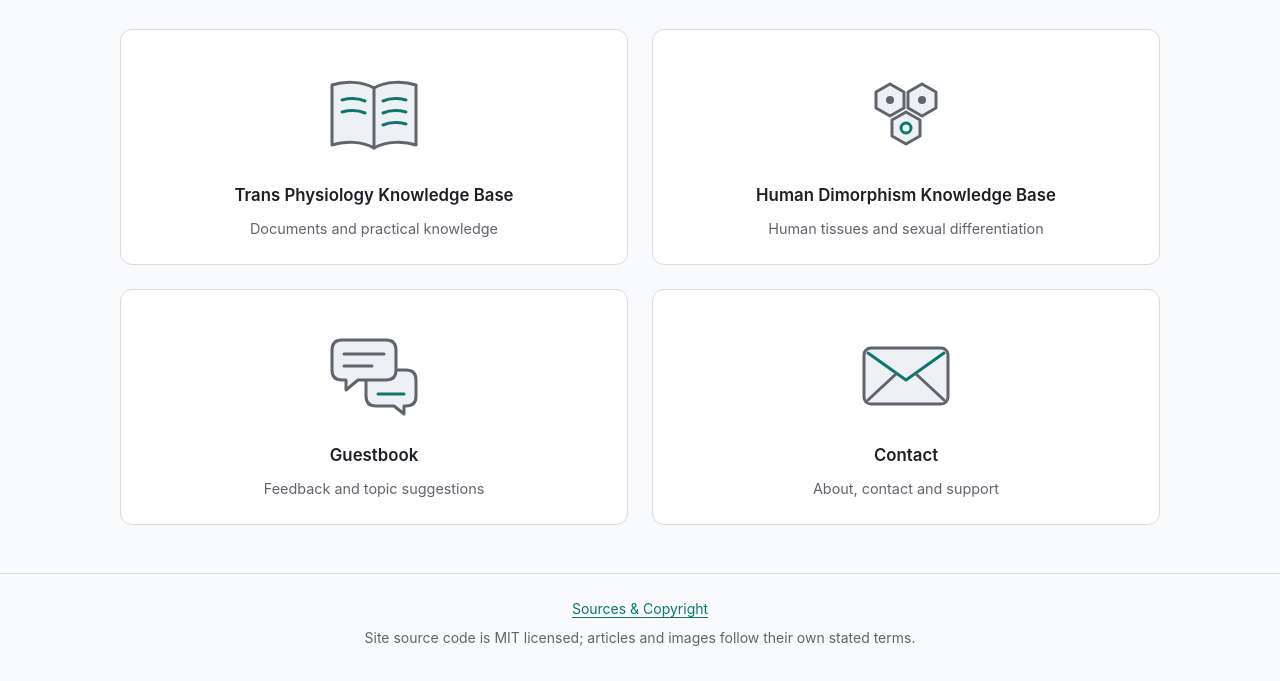
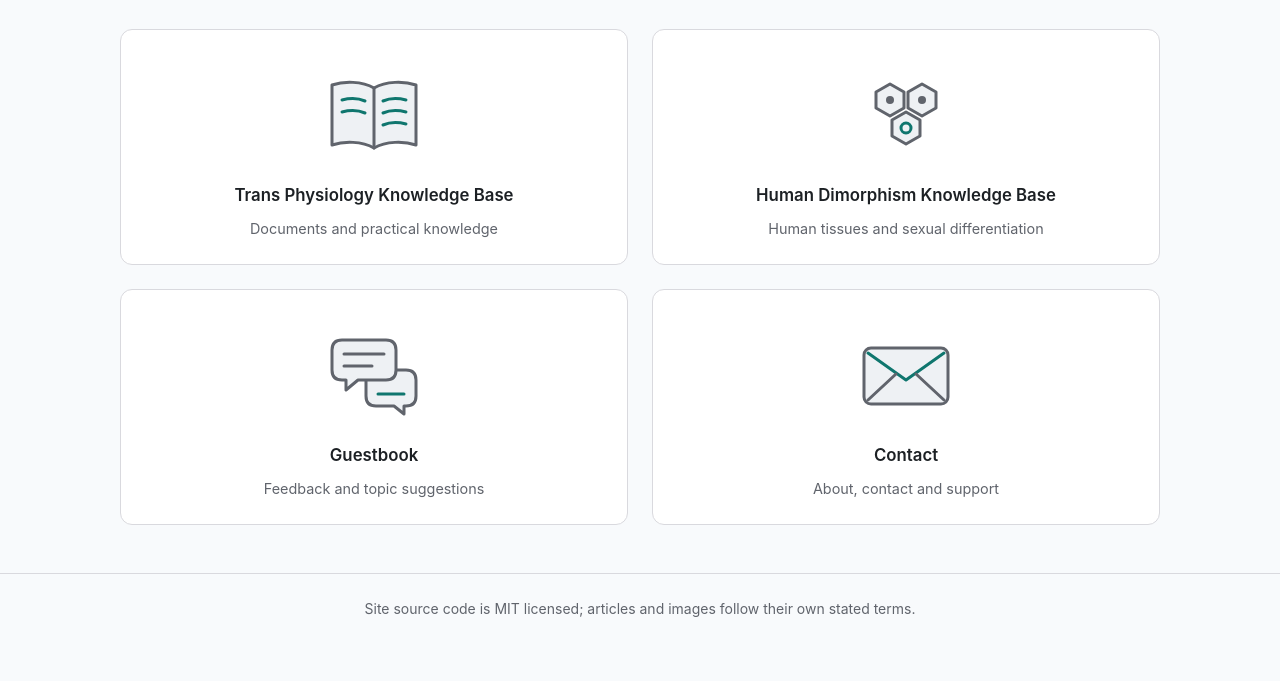
Before and after one commit to HumanDimorphismBridge/TransBioSci, an Astro site: page /TransBioSci/en in a window 1280 px wide. Shown: the part 250-931 px from the top of the page. After the commit the page ends 903 px from the top, so only its background shows below. Built offline with nearby package versions, Linux system fonts and the light colour scheme; Astro itself is replaced by a stand-in of ours.

Commit message:
Temporarily hide sources and copyright pages

```diff
--- a/src/layouts/BaseLayout.astro
+++ b/src/layouts/BaseLayout.astro
@@ -4,7 +4,7 @@ import SiteHeader, { type HeaderStart } from '../components/SiteHeader.astro';
 import Breadcrumbs, { type Crumb } from '../components/Breadcrumbs.astro';
 import { HTML_LANG, LANGS, type Direction, type KnowledgeBase, type Lang } from '../i18n/config';
 import { t } from '../i18n/ui';
-import { asset, routes } from '../lib/routes';
+import { asset } from '../lib/routes';
 
 interface Props {
   lang: Lang;
@@ -49,7 +49,6 @@ const docTitle = title === s.siteName ? s.siteName : `${title} · ${s.siteName}`
     </main>
     <footer class="site-footer">
       <div class="container">
-        <a href={routes.sources(lang)}>{s.footerSources}</a>
         <p>{s.footerLicense}</p>
       </div>
     </footer>
--- a/src/styles/global.css
+++ b/src/styles/global.css
@@ -402,7 +402,7 @@ h2 {
 }
 
 .site-footer p {
-  margin: 6px 0 0;
+  margin: 0;
 }
 
 /* ---------- Figures & cards ---------- */
```
Also changed, not shown: src/pages/[lang]/sources.astro (+5 -2 lines).
